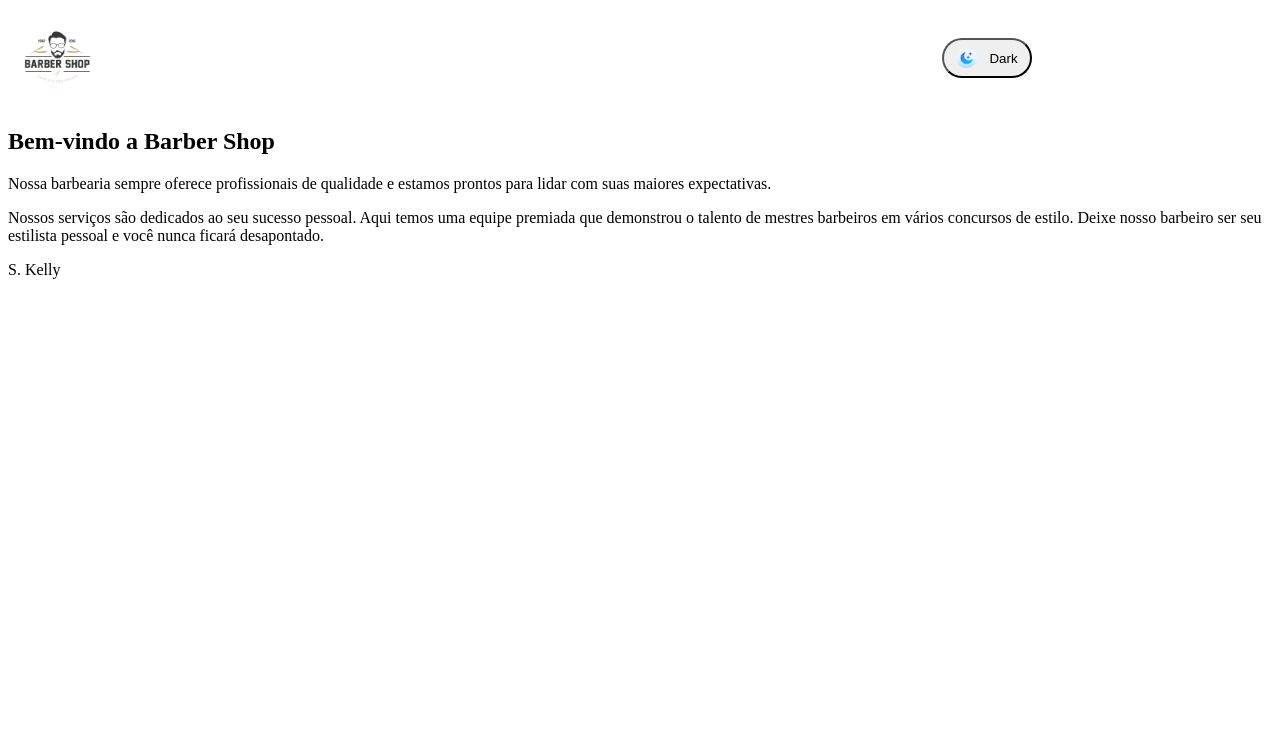
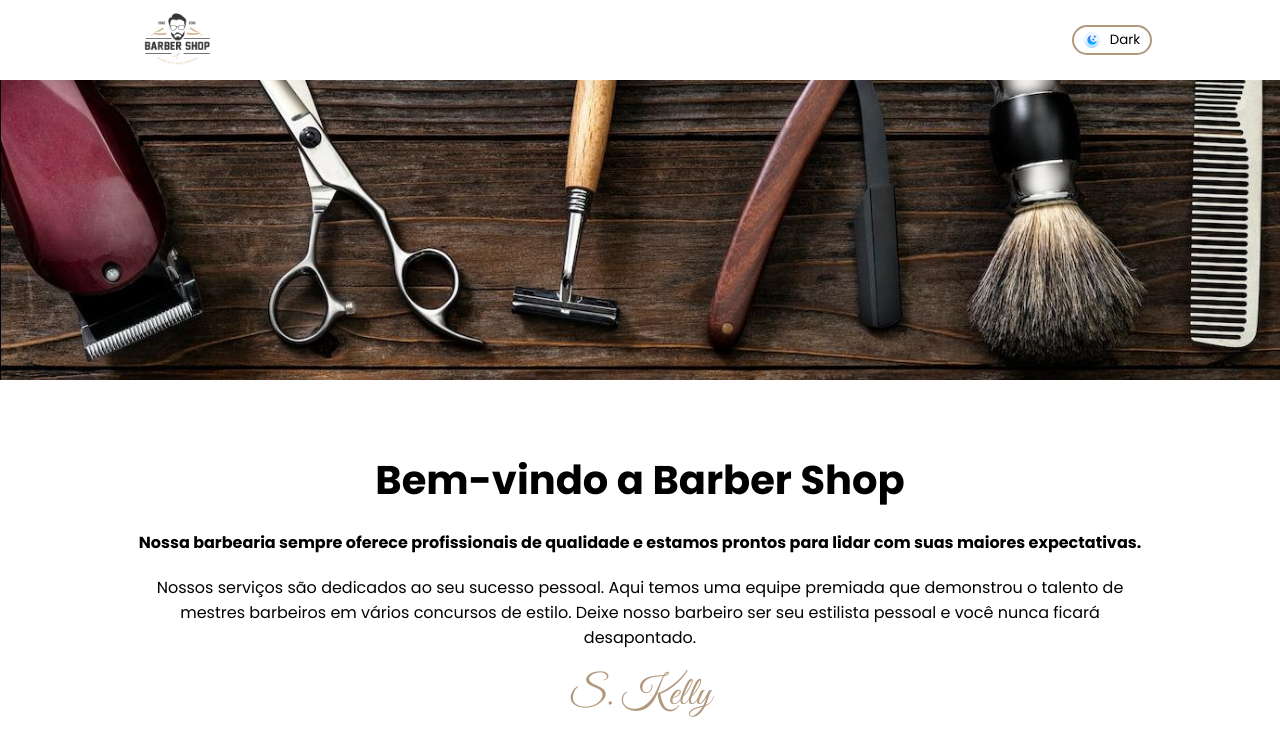
Before and after one commit to leozizz/barbearia-react-ladingpage, a React (Create React App) app: page / in a window 1280 px wide. Shown: the top 756 px of the page. Built offline with nearby package versions, Linux system fonts and the light colour scheme.

Commit message:
Ajustes na estrutura e inserção de estilos

```diff
--- a/public/index.html
+++ b/public/index.html
@@ -9,6 +9,10 @@
       name="description"
       content="Web site created using create-react-app"
     />
+    <link rel="preconnect" href="https://fonts.googleapis.com">
+    <link rel="preconnect" href="https://fonts.gstatic.com" crossorigin>
+    <link href="https://fonts.googleapis.com/css2?family=Great+Vibes&family=Poppins:wght@400;700&display=swap" rel="stylesheet">
+
     <link rel="apple-touch-icon" href="%PUBLIC_URL%/logo192.png" />
     <!--
       manifest.json provides metadata used when your web app is installed on a
@@ -24,7 +28,7 @@
       work correctly both with client-side routing and a non-root public URL.
       Learn how to configure a non-root public URL by running `npm run build`.
     -->
-    <title>React App</title>
+    <title>React - Barber Shop</title>
   </head>
   <body>
     <noscript>You need to enable JavaScript to run this app.</noscript>
--- a/src/App.css
+++ b/src/App.css
@@ -1,38 +1,12 @@
-.App {
-  text-align: center;
+* {
+  margin: 0;
+  padding: 0;
+  box-sizing: border-box;
+  font-family: 'Poppins', sans-serif;
 }
 
-.App-logo {
-  height: 40vmin;
-  pointer-events: none;
+.limitar-largura {
+  max-width: 1024px;
+  width: 100%;
+  margin: 0 auto;
 }
-
-@media (prefers-reduced-motion: no-preference) {
-  .App-logo {
-    animation: App-logo-spin infinite 20s linear;
-  }
-}
-
-.App-header {
-  background-color: #282c34;
-  min-height: 100vh;
-  display: flex;
-  flex-direction: column;
-  align-items: center;
-  justify-content: center;
-  font-size: calc(10px + 2vmin);
-  color: white;
-}
-
-.App-link {
-  color: #61dafb;
-}
-
-@keyframes App-logo-spin {
-  from {
-    transform: rotate(0deg);
-  }
-  to {
-    transform: rotate(360deg);
-  }
-}
--- a/src/App.js
+++ b/src/App.js
@@ -1,4 +1,5 @@
 import React from "react";
+import './App.css'
 import LandingPage from "./LandingPage";
 
 function App() {
--- a/src/LandingPage/index.css
+++ b/src/LandingPage/index.css
@@ -1,32 +1,83 @@
-.limitar-largura {
-    max-width: 1024px;
+.modo-claro {
+    background-color: #fff;
+    color: #000;
 }
 
 .header {
-    min-width: 100vw;
-    height: 100px;
+    width: 100vw;
+    height: 10vh;
+    display: flex;
 }
 
 .header-container {
-    width: 100%;
     height: 100%;
     display: flex;
     justify-content: space-between;
     align-items: center;
 }
 
-.header-container img {
+.header-container .logo {
+    height: 100px;
+}
+
+.header-container .botao {
+    width: 80px;
+    height: 30px;
+    padding: 5px;
+    display: flex;
+    align-items: center;
+    justify-content: space-around;
+    background: none;
+    border: 2px solid #B2987D;
+    border-radius: 100px;
+}
+.header-container .botao img {
     height: 100%;
 }
 
-.header-container .botao {
-    width: 90px;
-    height: 40px;
-    display: flex;
-    align-items: center;
-    justify-content: space-around;
-    border-radius: 100px;
+.banner {
+    background-image: url('../../public/assets/img/banner-barbearia.jpg');
+    background-size: cover;
+    height: 300px;
 }
-.header-container .botao img {
-    height: 60%;
+
+.content {
+    margin: 70px auto;
+    text-align: center;
 }
+
+.content h1 {
+    font-size: 40px;
+}
+
+.content p {
+    margin-top: 20px;
+}
+
+.content p:first-of-type {
+    font-weight: 700;
+}
+
+.content .assinatura {
+    color: #B2987D;
+    font-size: 40px;
+    font-family: 'Great Vibes', cursive;
+}
+
+@media (max-width: 768px) {
+
+    .header-container {
+        margin: 0 30px;
+    }
+
+    .content {
+        padding: 30px;
+    }
+}
+
+@media (max-width: 375px) {
+
+    .header-container .botao {
+        height: 40px;
+    }
+}
--- a/src/LandingPage/index.js
+++ b/src/LandingPage/index.js
@@ -3,20 +3,23 @@ import './index.css'
 
 export default function LandingPage() {
     return (
-        <div>
+        <div className="modo-claro">
             <header className="header">
                 <div className="header-container limitar-largura">
-                    <img className="Logo" src="./assets/img/barbearia-logo.png"></img>
-                    <button className="botao"><img src="./assets/img/moon.png"></img>Dark</button>
+                    <img className="logo" src="./assets/img/barbearia-logo.png" alt="logo"/>
+                    <button className="botao"><img src="./assets/img/moon.png" alt="icone"/>Dark</button>
                 </div>
             </header>
 
             <section className="banner"></section>
-            <section className="content">
-                <h1>Bem-vindo a Barber Shop</h1>
-                <p>Nossa barbearia sempre oferece profissionais de qualidade e estamos prontos para lidar com suas maiores expectativas.</p>
-                <p>Nossos serviços são dedicados ao seu sucesso pessoal. Aqui temos uma equipe premiada que demonstrou o talento de mestres barbeiros em vários concursos de estilo. Deixe nosso barbeiro ser seu estilista pessoal e você nunca ficará desapontado.</p>
-                <p className="assinatura">S. Kelly</p>
+
+            <section className="content limitar-largura">
+                <div className="limitar-largura">
+                    <h1>Bem-vindo a Barber Shop</h1>
+                    <p>Nossa barbearia sempre oferece profissionais de qualidade e estamos prontos para lidar com suas maiores expectativas.</p>
+                    <p>Nossos serviços são dedicados ao seu sucesso pessoal. Aqui temos uma equipe premiada que demonstrou o talento de mestres barbeiros em vários concursos de estilo. Deixe nosso barbeiro ser seu estilista pessoal e você nunca ficará desapontado.</p>
+                    <p className="assinatura">S. Kelly</p>
+                </div>
             </section>
         </div>
     )
```
